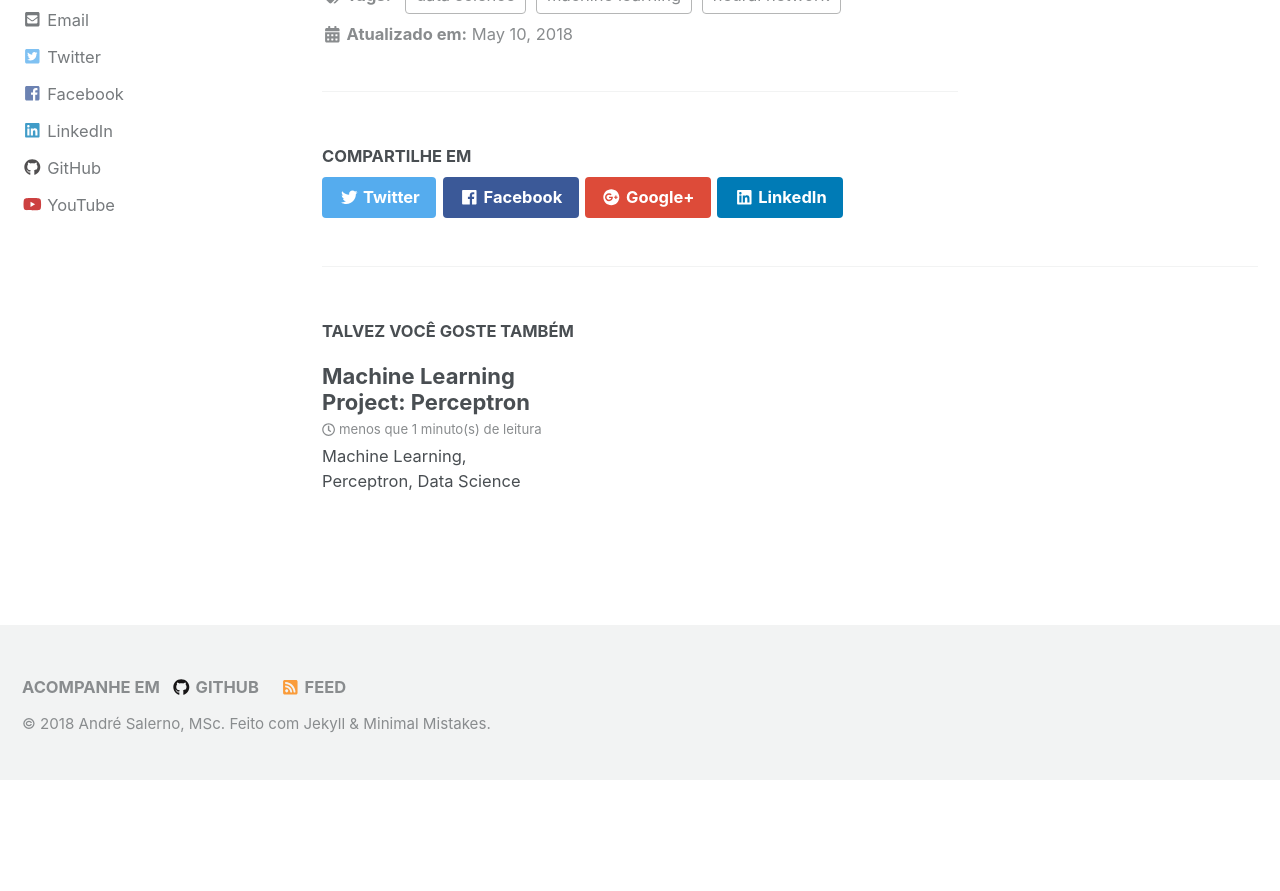
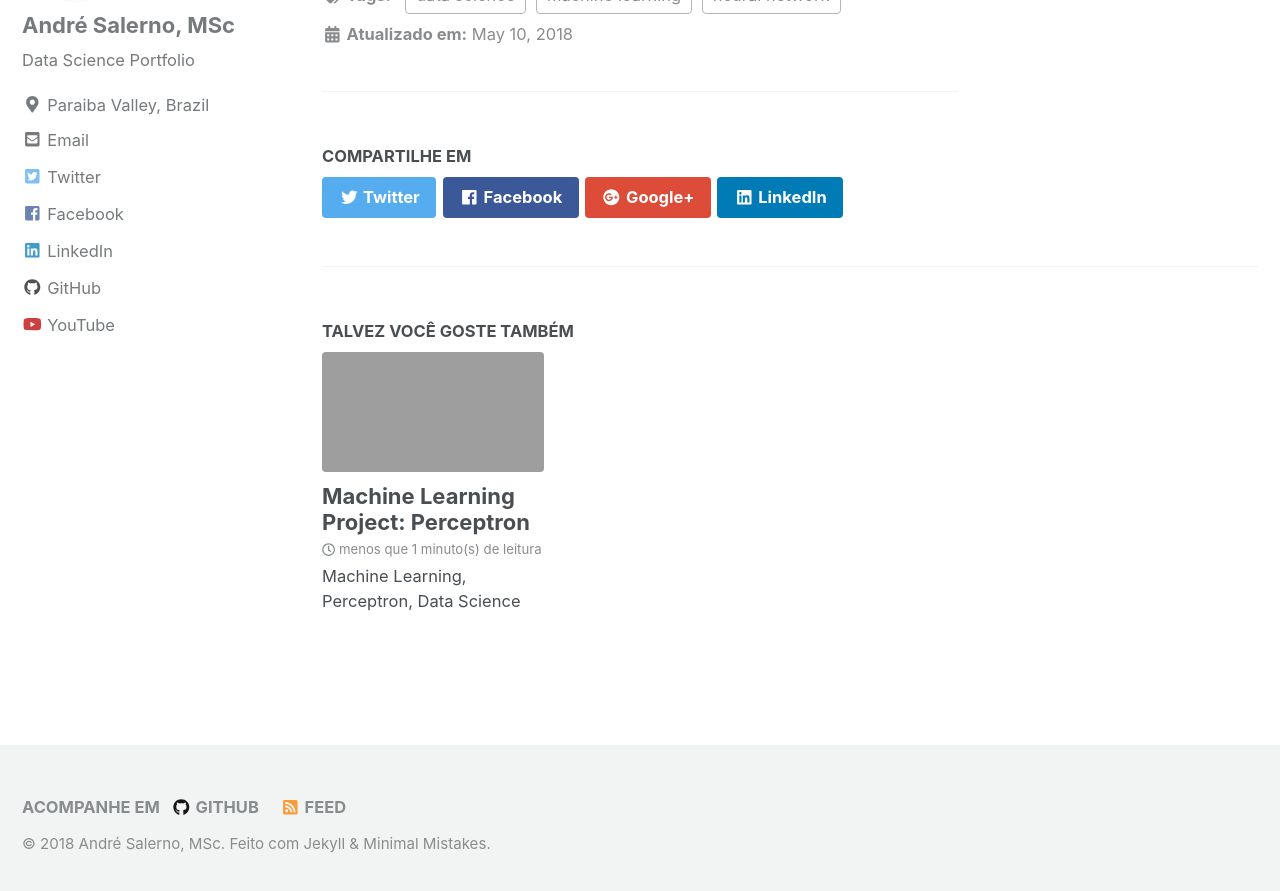
Before and after one commit to aspartners/aspartners1.github.io, a Jekyll site: the page built from _posts/2018-05-10-geocomputation.md, in a window 1280 px wide and 900 px high, scrolled down 2520 px. Shown: the top 891 px of the window. Built offline with Jekyll 4.4.1, drawn with Linux system fonts in a browser that asks for light colours; nearby versions of some CDN libraries; formulas are drawn with MathJax 3; before the commit the page ends 3300 px from its top, so only the background shows below that.

Commit message:
teaser images

```diff
--- a/_config.yml
+++ b/_config.yml
@@ -16,7 +16,7 @@
 url                      : # the base hostname & protocol for your site e.g. "https://mmistakes.github.io"
 baseurl                  : # the subpath of your site, e.g. "/blog"
 repository               : # GitHub username/repo-name e.g. "mmistakes/minimal-mistakes"
-teaser                   : # path of fallback teaser image, e.g. "/assets/images/500x300.png"
+teaser                   : "/assets/images/500x300.png" # path of fallback teaser image, e.g. "/assets/images/500x300.png"
 # breadcrumbs            : false # true, false (default)
 words_per_minute         : 200
 comments:
```
Also changed, not shown: assets/images/big_data_machine_algorytms.jpg (added).
